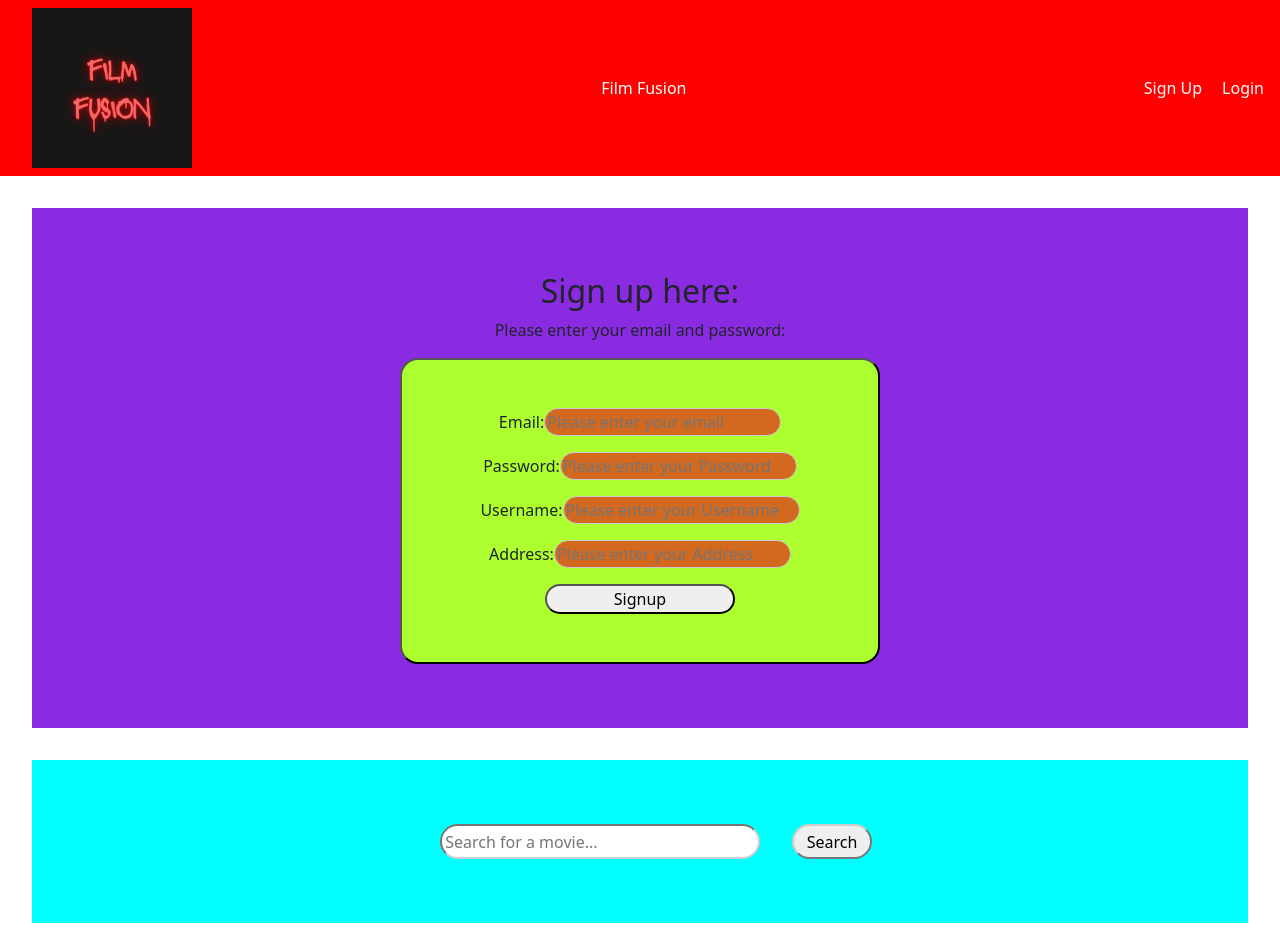
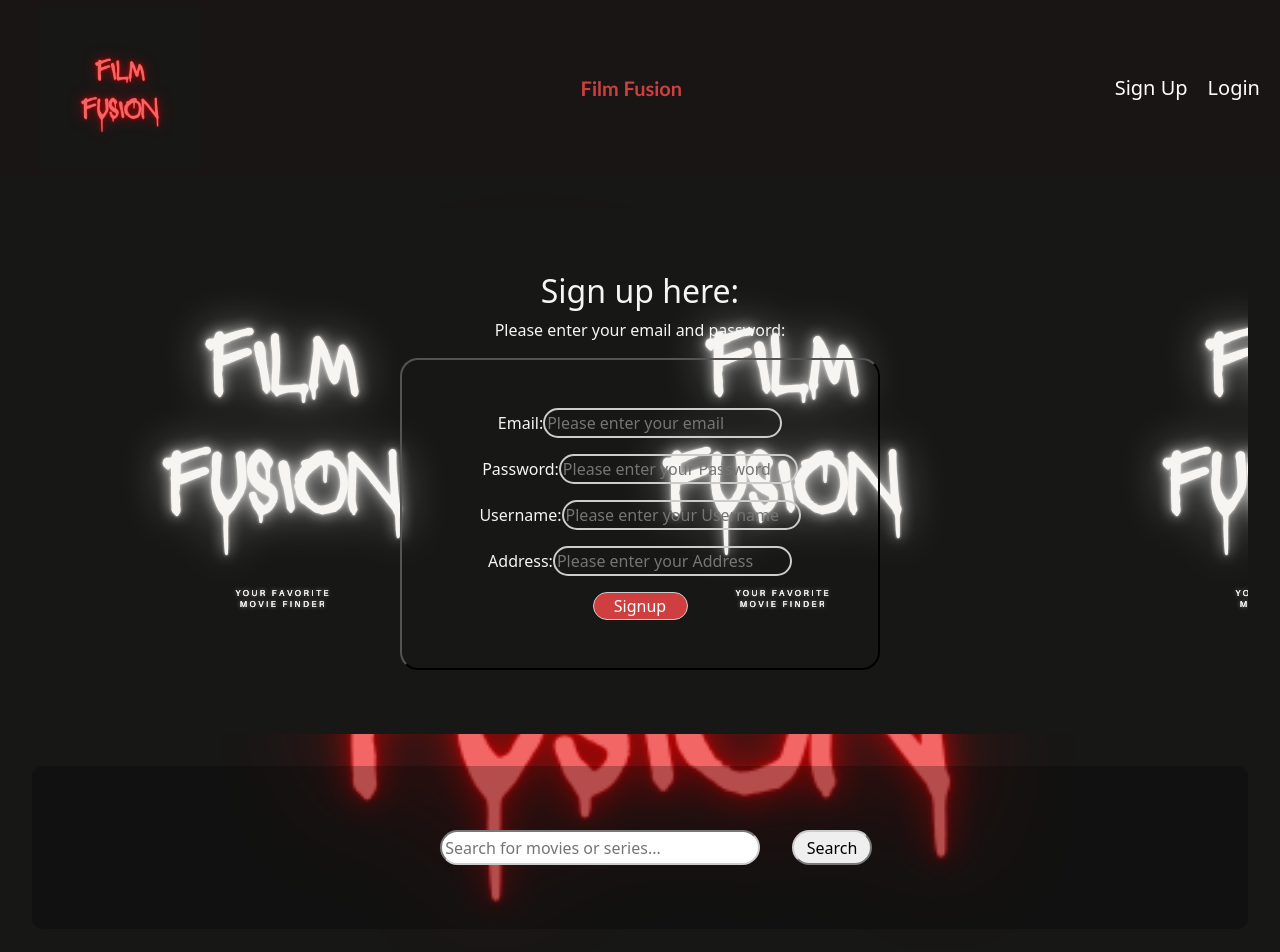
Before and after one commit to ThanosTzortz/FilmFusion, a React (Create React App) app in the folder frontend/: page /signup in a window 1280 px wide. Shown: the top 952 px of the page. Built offline with nearby package versions, Linux system fonts and the light colour scheme; no server answers.

Commit message:
5th commit - frontend - mc

```diff
--- a/frontend/src/App.css
+++ b/frontend/src/App.css
@@ -4,6 +4,9 @@
 }
 
 .App {
+  background-image: url('./assets/logo2.png');
+  background-repeat: no-repeat;
+  background-size:cover;
   text-align: center;
   font-family: Impact, Haettenschweiler, "Arial Narrow Bold", sans-serif;
   font-family: system-ui, -apple-system, BlinkMacSystemFont, "Segoe UI", Roboto,
--- a/frontend/src/components/MovieCarousel.js
+++ b/frontend/src/components/MovieCarousel.js
@@ -3,7 +3,7 @@ import '../styles/MovieCarousel.css';
 
 function MovieCarousel({ movies }) {
   if (!movies || movies.length === 0) {
-    return <div>No Movies Found</div>;
+    return <div>No Movies matched the criteria</div>;
   }
 
   return (
@@ -15,7 +15,8 @@ function MovieCarousel({ movies }) {
             alt={movie.Title}
             className="movie-poster"
           />
-          <h3 className="movie-title">{movie.Title}</h3>
+          <h3 className="movie-title">{movie.Title} ({movie.Year}) </h3>
+          <div className="movie-plot">{movie.Plot}</div>
         </div>
       ))}
     </div>
--- a/frontend/src/components/Navbar.js
+++ b/frontend/src/components/Navbar.js
@@ -10,7 +10,7 @@ function Navbar() {
         <img className="navbar-logo" src={logo3} alt="Film Fusion Logo" />
       </div>
       <div className="text-container">
-        <Link to="/">Film Fusion</Link>
+        <Link className='site-name' to="/">Film Fusion</Link>
       </div>
       <div className="nav-links">
         <ul className="nav-list">
--- a/frontend/src/components/Searchbar.js
+++ b/frontend/src/components/Searchbar.js
@@ -25,7 +25,7 @@ function Searchbar({ onSearch }) {
           type="text"
           value={query}
           onChange={handleChange}
-          placeholder="Search for a movie..."
+          placeholder="Search for movies or series..."
           className='input-field'
         />
         <button className='search-btn' type="submit">Search</button>
--- a/frontend/src/pages/Loginpage.js
+++ b/frontend/src/pages/Loginpage.js
@@ -8,10 +8,17 @@ function LoginPage() {
   const handleSubmit = async (e) => {
     e.preventDefault();
     try {
-      // Replace with your actual login endpoint
-      await axios.post("/login", { email, password });
-      // Handle successful login (e.g., redirect to home page)
-      window.location.href = "/"; // Redirect to homepage or dashboard
+      // Send login request to the backend
+      const response = await axios.post("http://localhost:3004/user/login", { email, password });
+
+      // Get the token from the response data
+      const token = response.data.token;
+
+      // Store the token in localStorage
+      localStorage.setItem('token', token);
+
+      // Redirect to the homepage or dashboard after successful login
+      window.location.href = "/";
     } catch (error) {
       console.error("Error logging in:", error);
     }
@@ -44,7 +51,7 @@ function LoginPage() {
             required
           />
         </label>
-        <button type="submit">Login</button>
+        <button className="signup-btn" type="submit">Login</button>
       </form>
     </div>
   );
--- a/frontend/src/pages/Searchpage.js
+++ b/frontend/src/pages/Searchpage.js
@@ -19,6 +19,7 @@ function SearchPage() {
       const data = await response.json();
       if (data.Response === "True") {
         setResults(data.Search);
+
       } else {
         setResults([]);
         setError(data.Error);
@@ -39,12 +40,13 @@ function SearchPage() {
       <ul>
         {results.map((movie) => (
           <li key={movie.imdbID}>
-            <h2>{movie.Title} ({movie.Year})</h2>
+            <h2>{movie.Title} ({movie.Year}) </h2>
             <img src={movie.Poster} alt={movie.Title} />
-            <p>{movie.Type}</p>
+
           </li>
         ))}
       </ul>
+      {/* <p>{movie.Plot}</p> */}
     </div>
   );
 }
--- a/frontend/src/styles/Footer.css
+++ b/frontend/src/styles/Footer.css
@@ -1,8 +1,9 @@
 .footer{
-    background-color: rgb(81, 255, 0);
+    background-color: rgb(26, 21, 21);
     margin-top: 1em;
     padding:1em;
     display:flex;
     justify-content: space-evenly;
     align-items: center;
+    color: whitesmoke;
   }
--- a/frontend/src/styles/MovieCarousel.css
+++ b/frontend/src/styles/MovieCarousel.css
@@ -9,11 +9,17 @@
   .movie-box {
     border: 1px solid #ddd;
     border-radius: 8px;
+    color:white;
     overflow: hidden;
-    width: 200px; /* Adjust width as needed */
+    width: 200px;
     text-align: center;
     box-shadow: 0 4px 8px rgba(0, 0, 0, 0.2);
   }
+
+.movie-box:hover {
+  transform: scale(1.1);
+  }
+
 
   .movie-poster {
     width: 100%;
--- a/frontend/src/styles/Navbar.css
+++ b/frontend/src/styles/Navbar.css
@@ -1,6 +1,7 @@
 .navbar {
-  background-color: red;
+  background-color: rgb(26, 21, 21);
   height: 100%;
+  font-size: 20px;
 }
 
 .navbar-logo {
@@ -11,10 +12,11 @@
 
 .site-name {
   font-family: "Gill Sans", "Gill Sans MT", Calibri, "Trebuchet MS", sans-serif;
-  font-weight: bolder;
+  font-weight:900;
   font-style: none;
-  color:white;
+  color:#cf3f3f;
 }
+
 
 .text-container {
   margin: 3em;
@@ -36,6 +38,6 @@ nav a{
 
 
 .nav-list a:hover{
-  color:#000000;
+  color:#cf3f3f;
   text-decoration:none;
 }
--- a/frontend/src/styles/SearchBar.css
+++ b/frontend/src/styles/SearchBar.css
@@ -1,27 +1,33 @@
-.searchbar-div{
-    background-color: aqua;
-    padding:2rem;
+.searchbar-div {
+  background-color: rgba(0, 0, 0, 0.252);
+  border-radius: 10px;
+  padding: 2rem;
   margin: 2rem;
-    display:flex;
-    /* justify-content: space-around; */
+  display: flex;
   align-items: center;
   justify-content: center;
-    gap:20px;
+  gap: 20px;
 }
 
-.input-field{
+.input-field {
   border-radius: 18px;
-    padding:0.2em;
+  padding: 0.2em;
   width: 20em;
   border: 2px solid #ccc;
   border-style: inset;
-    margin:2rem;
+  margin: 2rem;
+
 }
 
-.search-btn{
+.search-btn {
   border-radius: 18px;
-    padding:0.2em;
+  padding: 0.2em;
   width: 5em;
   border: 2px solid #ccc;
   border-style: outset;
 }
+.search-btn:hover {
+  background-color: #cf3f3f;
+  color:white;
+  border-style: inset;
+}
--- a/frontend/src/styles/Signuppage.css
+++ b/frontend/src/styles/Signuppage.css
@@ -1,16 +1,20 @@
 .auth-container {
-  background-color: blueviolet;
+  background-image: url('../assets/logo5.png');
   height: min-content;
   display: flex;
   justify-content: center;
   align-items: center;
   flex-direction: column;
   padding: 4rem;
+  color:whitesmoke;
   margin: 2rem;
+
 }
 
 .form-styling {
-  background-color: greenyellow;
+
+  background-repeat: no-repeat;
+  background-size:cover;
   display: flex;
   flex-direction: column;
   padding: 3rem;
@@ -24,12 +28,17 @@
 }
 
 .input-styling {
-  background-color: chocolate;
+  background-color: transparent;
   border-radius: 18px;
-  border:1px solid #ccc;
+  border:2px solid #ccc;
+  color:#cf3f3f;
+  font-weight: 400;
 }
 
 .signup-btn {
   border-radius: 18px;
-  width: 50%;
+  width: 25%;
+  background-color:#cf3f3f;
+  color:white;
+  border:1px solid #ccc;
 }
```
Also changed, not shown: frontend/src/styles/Loginpage.css (deleted). Lines whose indentation alone changed are shown as unchanged.
